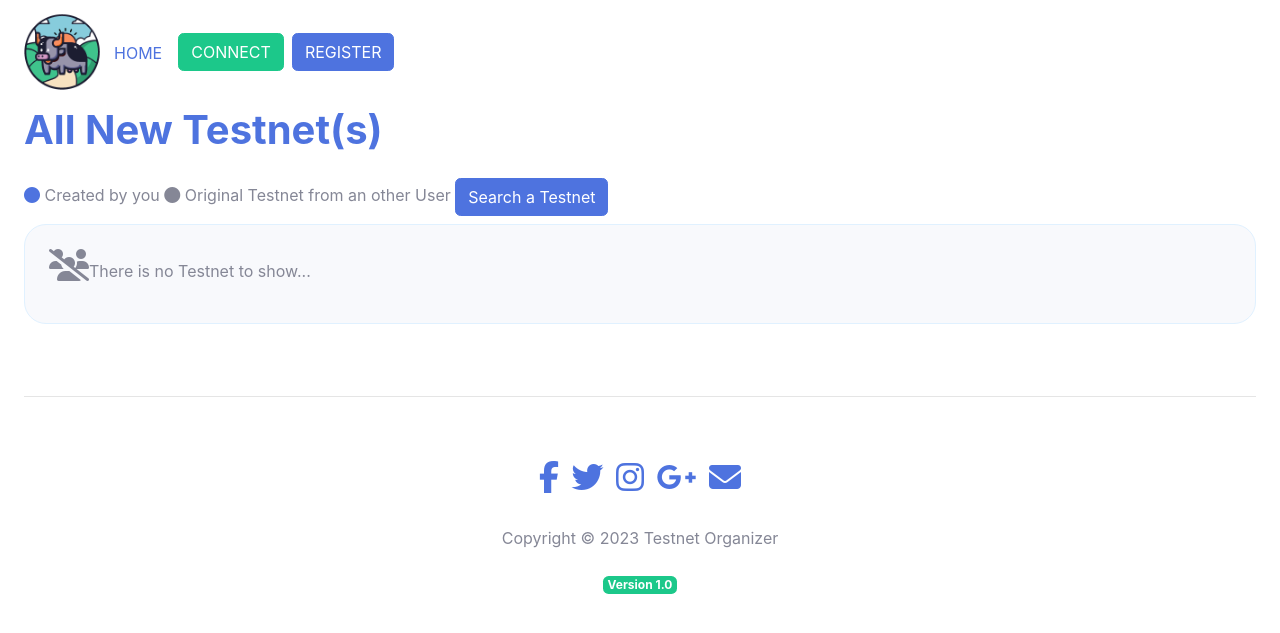
After one commit to Code-Institute-Submissions/artontray-PROJECT4, a Django app: page /shownewtestnetall/ in a window 1280 px wide. The commit adds this page. Shown: the top 633 px of the page. Run offline with Django 3.2, Linux system fonts and the light colour scheme; data that the repository does not hold is empty; some libraries are stand-ins or nearby versions.

```diff
--- a/app/urls.py
+++ b/app/urls.py
@@ -11,6 +11,7 @@ urlpatterns = [
     path('notifications/<slug:username>', views.ShowNotifications.as_view(), name='show_notifications'),
     path('showtestnet/<slug:slug>', views.ShowTestnet.as_view(), name='showtestnet'),
     path('showtestnetall/<slug:username>', views.ShowTestnetall.as_view(), name='showtestnetall'),
+    path('shownewtestnetall/', views.ShowNewTestnetAll.as_view(), name='show_new_testnet_all'),
     path('addfavorite/<int:id>', views.AddFavoriteUser.as_view(), name='add_favorite_user'),
     path('updateuserprofile/<slug:pk>', views.UpdateProfile.as_view(), name='update_profile_user'),
     path('deletefavorite/<int:id>', views.DeleteFavoriteUser.as_view(), name='delete_favorite_user'),
--- a/app/views.py
+++ b/app/views.py
@@ -122,13 +122,13 @@ class DeleteTestnet(generic.CreateView):
                 message += "Session Wallet 2 : " +  re.sub(html_pattern, '', testnet.wallet2_session) + "<br>"
                 message += "Tasks description : " + re.sub(html_pattern, '', testnet.tasks_description) + "<br>"
                 message += "Tasks Results : " + re.sub(html_pattern, '', testnet.tasks_results) + "<br>"
-                add_notification_user(testnet.testnet_user, message , "Testnet deleted +1")
+                add_notification_user(testnet.testnet_user, message , "Testnet deleted -1")
                 testnet.delete()
         '''If deleted a testnet and user is the author we substract exp'''
         if testnet_to_delete.author == current_user.user:
             manage_exp_user(current_user.user, "subtract")
         if current_user.status ==1:
-            add_notification_user(current_user.user, "The Testnet called  %s have been deleted" % (testnet_to_delete.testnet_name) , "Testnet deleted +1")
+            add_notification_user(current_user.user, "The Testnet called  %s have been deleted" % (testnet_to_delete.testnet_name) , "Testnet deleted -1")
         return HttpResponseRedirect(reverse('show_notifications', args=[request.user.username]))
 
 
@@ -493,9 +493,9 @@ class ShowNotifications(generic.DetailView):
 
     def get_context_data(self, **context):
         # User Testnet listing only the 5 lastest
-        notifications_user_unread = Notifications.objects.filter(notification_owner=self.request.user, read=0)[:5]
+        notifications_user_unread = Notifications.objects.filter(notification_owner=self.request.user, read=0)[:10]
         notifications_user_read = Notifications.objects.filter(notification_owner=self.request.user, read=1)[:25]
-        paginate_by = 4
+
 
         context.update ({
                 "notifications_user_unread": notifications_user_unread,
@@ -587,6 +587,27 @@ class AdminitrateUsers(generic.ListView):
 
 
 
+
+class ShowNewTestnetAll(generic.ListView):
+    """
+    This view is used to display All new Testnet or freshly updated
+    """
+    model = Testnet
+    template_name = "shownewtestnetall.html"
+    paginate_by = 3
+
+
+
+    def get_queryset(self):
+        qs = super().get_queryset()
+        # Displaying only Original Testnet from Not Blocked Users
+        qs = qs.exclude(testnet_user__user_info__status=2).all().filter(Q(author=F('testnet_user'))).order_by('updated_on')
+
+        return qs
+
+
+
+
 class ShowTestnetall(generic.ListView):
     """
     This view is used to display All User Testnet
@@ -614,13 +635,13 @@ class ShowTestnetall(generic.ListView):
             #qs = qs.filter(author=F('testnet_user')).all()
             '''If user is author of the testnet is blocked we exclude it'''
             '''we exclude also all testnet deleted with testnet_status = 1'''
-            qs = qs.exclude(testnet_user__user_info__status=2).exclude(status_testnet=1).filter((Q(author=F('testnet_user'))) | Q(testnet_user=self.testnet_user))
+            qs = qs.exclude(testnet_user__user_info__status=2).filter((Q(author=F('testnet_user'))) | Q(testnet_user=self.testnet_user))
             qs = qs.filter(
                 Q(testnet_name__icontains=search)
                 | Q(description__icontains=search)
             )
         else:
-            qs = qs.exclude(testnet_user__user_info__status=2).exclude(status_testnet=1).filter(testnet_user=self.testnet_user)
+            qs = qs.exclude(testnet_user__user_info__status=2).filter(testnet_user=self.testnet_user)
 
         return qs
 
--- a/templates/base.html
+++ b/templates/base.html
@@ -34,7 +34,7 @@
                     {% if user.is_authenticated %}
                     <li class="nav-item mr-2"><a class="nav-link" href="{% url 'dashboard' %}">Dashboard</a></li>
                     <li class="nav-item mr-2"><a class="nav-link" href="{% url 'showusers' %}">Users</a></li>
-                    <li class="nav-item mr-2"><a class="nav-link" href="#">Testnet News</a></li>
+                    <li class="nav-item mr-2"><a class="nav-link" href="{% url 'show_new_testnet_all' %}">Testnet(s)</a></li>
                     {% endif %}
 
 
--- /dev/null
+++ b/templates/shownewtestnetall.html
@@ -0,0 +1,300 @@
+{% extends "base.html" %}
+{% load static %}
+{% block content %}
+
+<!-- Page Heading -->
+<div class="d-sm-flex align-items-center justify-content-between mb-4">
+    <h1 class="mb-0 text-xl font-weight-bold text-primary">
+        All New Testnet(s)
+    </h1>
+
+</div>
+<!-- Content Row Number 1-->
+
+
+
+
+
+
+<span><i class="fa-sharp fa-solid fa-circle text-primary"></i> Created by you  </span>
+<span><i class="fa-sharp fa-solid fa-circle text-secondary"></i> Original Testnet from an other User  </span>
+
+<span>
+
+    <a class=" btn btn-primary" href="{% url 'showtestnetall' request.user.username %}">Search a Testnet</a>
+
+</span>
+<!-- End Content Row Number 2-->
+<!-- Listing of the all testnet created by user-->
+
+
+
+
+
+
+
+{% for testnet in object_list %}
+
+
+
+    {% if testnet.author == request.user and testnet.testnet_user == request.user %}
+    <div class="container-fluid bg-light border-bottom-primary border-all-around-radius my-2">
+        <div class="row my-2">
+            <div class="col-lg-6 col-sm-12 col-md-6 py-3">
+                <h6 class=" font-weight-bold text-primary align-left padding-20px-left">
+                    <a href="{% url 'showtestnet' testnet.slug %}" class="no-decoration">
+                        <p class="h5 text-secondary"><i class="fa-solid fa-house"></i>   {{ testnet.testnet_name }}, {{ testnet.network_name }}, {{ testnet.wallet1_name }}</p>
+                    </a>
+                </h6>
+            </div>
+        <div class="col-lg-2 col-sm-12 col-md-2 py-3 ">
+            <a href="{% url 'dashboard' testnet.author %}" class=" btn btn-primary btn-user btn-block">
+                <i class="fa-solid fa-user-large"></i>  You
+            </a>
+        </div>
+        <div class="col-lg-2 col-sm-12 col-md-2 py-3">
+
+
+            {% if testnet.status_testnet == 2 %}
+            <button type="button" class="btn btn-danger btn-user btn-block" disabled>
+                <span><i class="fa-solid fa-circle-exclamation"></i></span>  Reported
+            </button>
+            {% else %}
+            <button type="button" class="btn btn-success btn-user btn-block" data-toggle="modal"
+            data-target="#CopyTestnet{{ testnet.id }}">
+            <span><i class="fa-regular fa-copy"></i></span>  Copy
+            </button>
+            {% endif %}
+
+
+
+
+
+
+
+
+
+
+                        <div class="modal" id="CopyTestnet{{ testnet.id }}" tabindex="-1"
+                            aria-labelledby="CopyTestnetLabel{{ testnet.id }}" aria-hidden="true">
+                            <div class="modal-dialog">
+                                <div class="modal-content">
+                                    <div class="modal-header">
+                                        <h5 class="modal-title h3 text-secondary"
+                                            id="CopyTestnetLabel{{ testnet.id }}">
+                                            <i class="fa-sharp fa-solid fa-circle-exclamation text-warning fa-4x"></i>
+
+                                        </h5>
+                                    </div>
+                                    <form method="get" action="{% url 'copy_testnet' slug=testnet.slug_original %}">
+                                        {% csrf_token %}
+                                        <div class="modal-body">
+                                            <p class="h4 font-weight-bold text-uppercase text-primary align-center">Do
+                                                you want to copy the following Testnet : {{ testnet.testnet_name }} ? </p>
+                                        </div>
+                                        <div class="modal-footer">
+                                            <button type="submit" class="btn btn-success btn-user">
+                                                YES
+                                            </button>
+                                            <button type="button" class="btn btn-danger btn-user" data-dismiss="modal"
+                                                aria-label="Close">
+                                                NO
+                                            </button>
+                                        </div>
+                                    </form>
+                                </div>
+                            </div>
+                        </div>
+
+
+
+
+
+
+
+
+
+
+
+
+
+        </div>
+        <div class="col-lg-2 col-sm-12 col-md-2 py-3">
+            <a href="{% url 'update_testnet' slug=testnet.slug %}" class=" btn btn-primary btn-user btn-block">
+                <i class="fa-solid  fa-pen-to-square"></i>EDIT
+            </a>
+        </div>
+
+
+    {% elif testnet.testnet_user == request.user and testnet.author != request.user %}
+    <div class="container-fluid bg-light border-bottom-warning border-all-around-radius my-2">
+        <div class="row my-2">
+            <div class="col-lg-6 col-sm-12 col-md-6 py-3">
+                <h6 class=" font-weight-bold text-primary align-left padding-20px-left">
+                    <a href="{% url 'showtestnet' testnet.slug %}" class="no-decoration">
+                        <p class="h5 text-secondary"><i class="fa-regular fa-copy"></i>   {{ testnet.testnet_name }}, {{ testnet.network_name }}, {{ testnet.wallet1_name }}</p>
+                    </a>
+                </h6>
+            </div>
+        <div class="col-lg-2 col-sm-12 col-md-2 py-3">
+            <a href="{% url 'dashboard' testnet.author %}" class=" btn btn-warning btn-user btn-block">
+                <i class="fa-solid fa-user-large"></i>
+                {% if testnet.author == request.user %}
+                You
+                {% else %}
+                {{ testnet.author }}
+                {% endif %}
+
+            </a>
+        </div>
+        <div class="col-lg-2 col-sm-12 col-md-2 py-3">
+            {% if testnet.status_testnet == 2 %}
+            <button type="button" class="btn btn-danger btn-user btn-block" disabled>
+                <span><i class="fa-solid fa-circle-exclamation"></i></span>  Reported
+            </button>
+            {% else %}
+            <button type="button" class="btn btn-success btn-user btn-block" data-toggle="modal"
+            data-target="#CopyTestnet{{ testnet.id }}">
+            <span><i class="fa-regular fa-copy"></i></span>  Copy
+            </button>
+            {% endif %}
+                        <div class="modal" id="CopyTestnet{{ testnet.id }}" tabindex="-1"
+                            aria-labelledby="CopyTestnetLabel{{ testnet.id }}" aria-hidden="true">
+                            <div class="modal-dialog">
+                                <div class="modal-content">
+                                    <div class="modal-header">
+                                        <h5 class="modal-title h3 text-secondary"
+                                            id="CopyTestnetLabel{{ testnet.id }}">
+                                            <i class="fa-sharp fa-solid fa-circle-exclamation text-warning fa-4x"></i>
+
+                                        </h5>
+                                    </div>
+                                    <form method="get" action="{% url 'copy_testnet' slug=testnet.slug_original %}">
+                                        {% csrf_token %}
+                                        <div class="modal-body">
+                                            <p class="h4 font-weight-bold text-uppercase text-primary align-center">Do
+                                                you want to copy the following Testnet : {{ testnet.testnet_name }} ? </p>
+                                        </div>
+                                        <div class="modal-footer">
+                                            <button type="submit" class="btn btn-success btn-user">
+                                                YES
+                                            </button>
+                                            <button type="button" class="btn btn-danger btn-user" data-dismiss="modal"
+                                                aria-label="Close">
+                                                NO
+                                            </button>
+                                        </div>
+                                    </form>
+                                </div>
+                            </div>
+                        </div>
+        </div>
+        <div class="col-lg-2 col-sm-12 col-md-2 py-3">
+            <a href="{% url 'update_testnet' slug=testnet.slug %}" class=" btn btn-primary btn-user btn-block">
+            <i class="fa-solid  fa-pen-to-square"></i>EDIT
+            </a>
+        </div>
+
+
+
+    {% else %}
+    <div class="container-fluid bg-light border-bottom-secondary border-all-around-radius my-2">
+        <div class="row my-2">
+            <div class="col-lg-6 col-sm-12 col-md-6 py-3">
+                <h6 class=" font-weight-bold text-primary align-left padding-20px-left">
+                    <a href="{% url 'showtestnet' testnet.slug %}" class="no-decoration">
+                        <p class="h5 text-secondary"><i class="fa-solid fa-unlock-keyhole"></i>   {{ testnet.testnet_name }}, {{ testnet.network_name }}, {{ testnet.wallet1_name }}</p>
+                    </a>
+                </h6>
+            </div>
+        <div class="col-lg-2 col-sm-12 col-md-2 py-3">
+        <a href="{% url 'dashboard' testnet.author %}" class=" btn btn-secondary btn-user btn-block">
+            <i class="fa-solid fa-user-large"></i>
+            {% if testnet.author == request.user %}
+                You
+                {% else %}
+                {{ testnet.author }}
+                {% endif %}
+        </a>
+        </div>
+        <div class="col-lg-2 col-sm-12 col-md-2 py-3">
+            {% if testnet.status_testnet == 2 %}
+            <button type="button" class="btn btn-danger btn-user btn-block" disabled>
+                <span><i class="fa-solid fa-circle-exclamation"></i></span>  Reported
+            </button>
+            {% else %}
+            <button type="button" class="btn btn-success btn-user btn-block" data-toggle="modal"
+            data-target="#CopyTestnet{{ testnet.id }}">
+            <span><i class="fa-regular fa-copy"></i></span>  Copy
+            </button>
+            {% endif %}
+                        <div class="modal" id="CopyTestnet{{ testnet.id }}" tabindex="-1"
+                            aria-labelledby="CopyTestnetLabel{{ testnet.id }}" aria-hidden="true">
+                            <div class="modal-dialog">
+                                <div class="modal-content">
+                                    <div class="modal-header">
+                                        <h5 class="modal-title h3 text-secondary"
+                                            id="CopyTestnetLabel{{ testnet.id }}">
+                                            <i class="fa-sharp fa-solid fa-circle-exclamation text-warning fa-4x"></i>
+
+                                        </h5>
+                                    </div>
+                                    <form method="get" action="{% url 'copy_testnet' slug=testnet.slug_original %}">
+                                        {% csrf_token %}
+                                        <div class="modal-body">
+                                            <p class="h4 font-weight-bold text-uppercase text-primary align-center">Do
+                                                you want to copy the following Testnet : {{ testnet.testnet_name }} ? </p>
+                                        </div>
+                                        <div class="modal-footer">
+                                            <button type="submit" class="btn btn-success btn-user">
+                                                YES
+                                            </button>
+                                            <button type="button" class="btn btn-danger btn-user" data-dismiss="modal"
+                                                aria-label="Close">
+                                                NO
+                                            </button>
+                                        </div>
+                                    </form>
+                                </div>
+                            </div>
+                        </div>
+        </div>
+        <div class="col-lg-2 col-sm-12 col-md-2 py-3">
+            <button href="#" class=" btn btn-primary btn-user btn-block" disabled>
+                <i class="fa-solid  fa-pen-to-square"></i>EDIT
+            </button>
+        </div>
+
+    {% endif %}
+
+
+
+
+
+
+
+</div>
+</div>
+{% empty %}
+<div class="container-fluid bg-light border-all-around-radius my-2">
+    <div class="row my-2">
+        <div class="col-lg-12 col-sm-12 col-md-12 py-3">
+            <p><i class="fa-solid fa-users-slash fa-2x"></i>There is no Testnet to show...</p>
+        </div>
+    </div>
+</div>
+{% endfor %}
+
+{% if searching %}
+{% include "app/inc/pagination.html" with extra_url_args="searching="|add:searching %}
+{% else %}
+{% include "app/inc/pagination.html" %}
+{% endif %}
+<!-- End Listing of the all testnet created by user-->
+<br>
+<br>
+<hr>
+<br>
+<br>
+
+{%endblock%}
```
Also changed, not shown: app/forms.py (+19 -19 lines), app/models.py (+5 -5 lines), templates/shownotifications.html (+31 -35 lines), app/migrations/0018_auto_20230202_2259.py (added).
